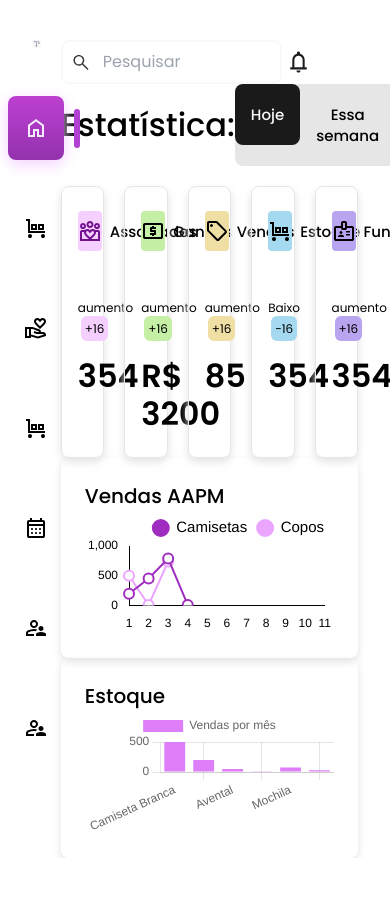
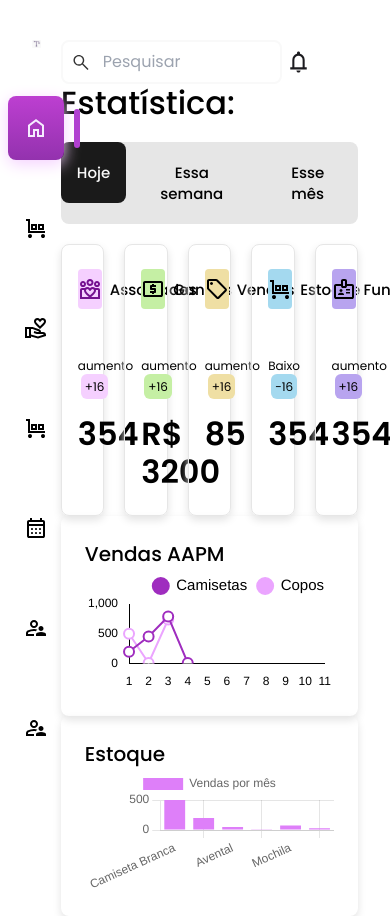
Before and after one commit to ryanNS3/PlanNexus-Front-End, a React (Vite) app: page / in a window 390 px wide. Shown: the top 916 px of the page. Before the commit the page ends 858 px from the top, so only its background shows below. Built offline with nearby package versions, Linux system fonts and the light colour scheme.

Commit message:
style: change statistic header style to fix responsive design

```diff
--- a/src/components/Statistic/index.jsx
+++ b/src/components/Statistic/index.jsx
@@ -25,7 +25,7 @@ export function Statistic() {
 
 function StatisticHeader({ period, setPeriod }) {
   return (
-    <header className="flex justify-between items-center">
+    <header className="flex justify-between items-center flex-wrap gap-5">
       <h5 className="text-h5">Estatística:</h5>
       <nav>
         <ul className="flex bg-cinza-100 rounded-lg text-fun2">
```
